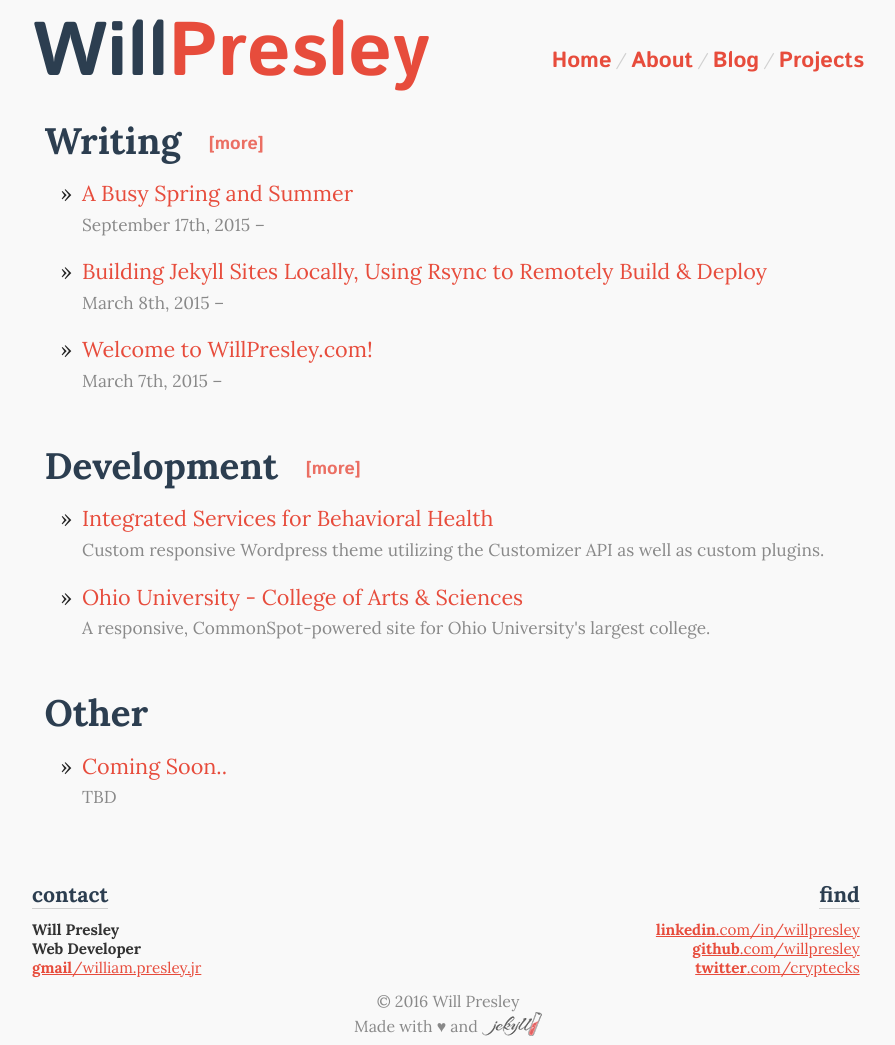
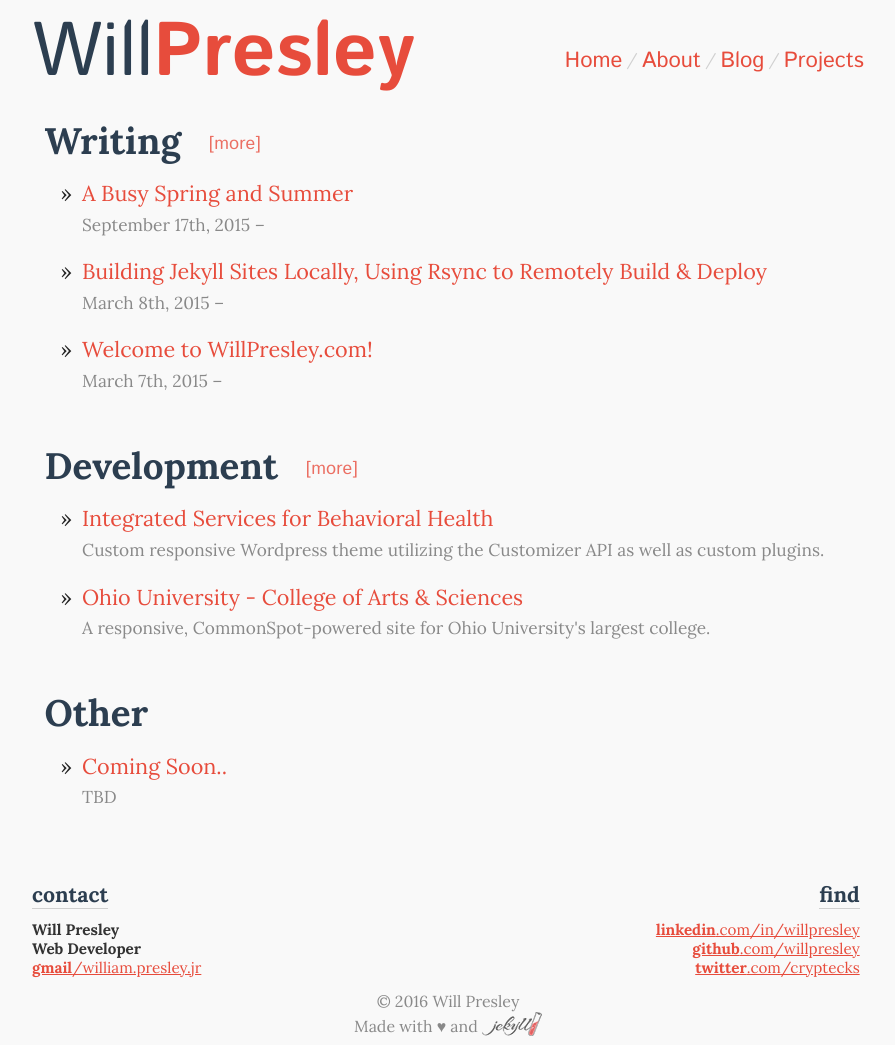
Before and after one commit to WillPresley/willpresley-dotcom, a Jekyll site: the page built from index.html, in a window 1280 px wide. Shown: the whole page, without its empty margins (192-1087 px from the left). Built offline with Jekyll 4.4.1, drawn with Linux system fonts in a browser that asks for light colours; comment, search, counter and statistics services are not loaded.

Commit message:
Fix istok web font for header

```diff
--- a/_includes/head.html
+++ b/_includes/head.html
@@ -16,7 +16,7 @@
         <link rel="dns-prefetch" href="//fonts.googleapis.com">
 
         <!-- Google Webfonts -->
-        <link href='//fonts.googleapis.com/css?family=Lora:400,700,400italic,700italic|Istok+Web:500,700' rel='stylesheet' type='text/css'>
+        <link href='//fonts.googleapis.com/css?family=Lora:400,700,400italic,700italic|Istok+Web:400,700' rel='stylesheet' type='text/css'>
 
         <!-- Main (concatenated) CSS -->
         <link rel="stylesheet" href="/css/screen.css" type="text/css" media="screen, projection" />
```
